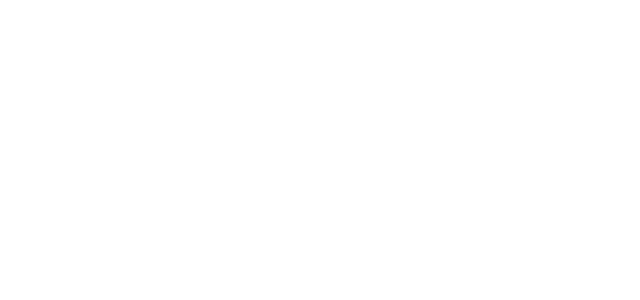
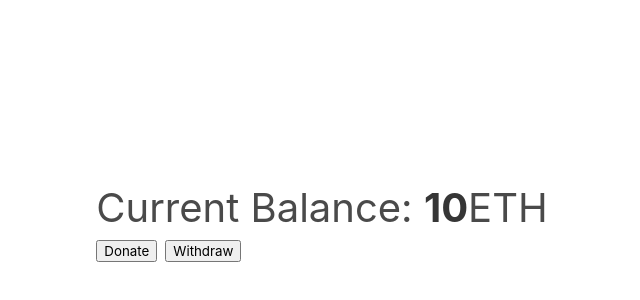
Before and after one commit to SagarM21/faucet, a React (Create React App) app: page / in a window 1280 px wide. Shown: the part 180-480 px from the top of the page, without its empty margins (318-958 px from the left). Built offline with nearby package versions, Linux system fonts and the light colour scheme.

Commit message:
Added bulma.css

```diff
--- a/package.json
+++ b/package.json
@@ -6,6 +6,7 @@
     "@testing-library/jest-dom": "^5.16.5",
     "@testing-library/react": "^13.4.0",
     "@testing-library/user-event": "^13.5.0",
+    "bulma": "^0.9.4",
     "react": "^18.2.0",
     "react-dom": "^18.2.0",
     "react-scripts": "5.0.1",
--- /dev/null
+++ b/src/App.css
@@ -0,0 +1,6 @@
+.faucet-wrapper {
+	height: 100%;
+	display: flex;
+	justify-content: center;
+	align-items: center;
+}
--- a/src/App.js
+++ b/src/App.js
@@ -1,5 +1,18 @@
+import './App.css'
 function App() {
-	return <div className='App'></div>;
+	return (
+		<>
+			<div className='faucet-wrapper'>
+				<div className='faucet'>
+					<div className='balance-view is-size-2'>
+						Current Balance: <strong>10</strong>ETH
+					</div>
+					<button className='btn mr-2'>Donate</button>
+					<button className='btn'>Withdraw</button>
+				</div>
+			</div>
+		</>
+	);
 }
 
 export default App;
--- a/src/index.css
+++ b/src/index.css
@@ -1,13 +1,22 @@
+html {
+	height: 100%;
+}
+
 body {
-  margin: 0;
-  font-family: -apple-system, BlinkMacSystemFont, 'Segoe UI', 'Roboto', 'Oxygen',
-    'Ubuntu', 'Cantarell', 'Fira Sans', 'Droid Sans', 'Helvetica Neue',
-    sans-serif;
-  -webkit-font-smoothing: antialiased;
-  -moz-osx-font-smoothing: grayscale;
+	height: 100%;
+	margin: 0;
+	font-family: -apple-system, BlinkMacSystemFont, "Segoe UI", "Roboto", "Oxygen",
+		"Ubuntu", "Cantarell", "Fira Sans", "Droid Sans", "Helvetica Neue",
+		sans-serif;
+	-webkit-font-smoothing: antialiased;
+	-moz-osx-font-smoothing: grayscale;
+}
+
+#root {
+	height: 100%;
 }
 
 code {
-  font-family: source-code-pro, Menlo, Monaco, Consolas, 'Courier New',
-    monospace;
+	font-family: source-code-pro, Menlo, Monaco, Consolas, "Courier New",
+		monospace;
 }
```
Also changed, not shown: src/index.js (+10 -9 lines), 1 other file (tests, documents, lock files or other folders).
